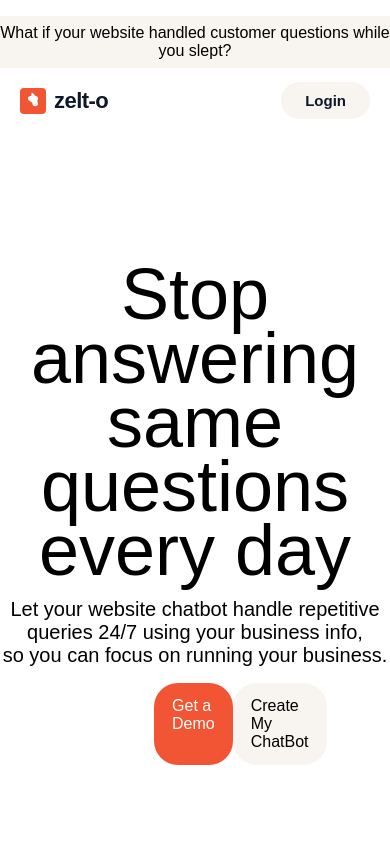
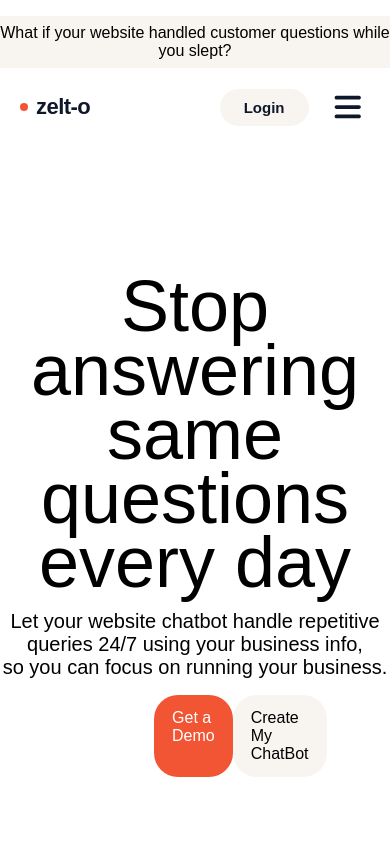
Before and after one commit to ahmadravian47/Zelt-o, a React (Vite) app in the folder app/: page / in a window 390 px wide. Shown: the top 844 px of the page. Built offline with nearby package versions, Linux system fonts and the light colour scheme; a web font is replaced by a local one.

Commit message:
Navbar responsive done

```diff
--- a/app/package.json
+++ b/app/package.json
@@ -10,6 +10,8 @@
     "preview": "vite preview"
   },
   "dependencies": {
+    "@fortawesome/free-solid-svg-icons": "^7.1.0",
+    "@fortawesome/react-fontawesome": "^3.2.0",
     "axios": "^1.13.3",
     "lucide-react": "^0.562.0",
     "react": "^19.2.0",
--- a/app/src/components/Navbar/Navbar.css
+++ b/app/src/components/Navbar/Navbar.css
@@ -4,6 +4,8 @@
   justify-content: space-between;
   padding: 20px;
   width: 100%;
+  position: relative;
+  z-index: 10;
 }
 
 /* Logo Styling */
@@ -40,6 +42,7 @@
 .nav-links a{
   color: black;
 }
+
 .nav-item {
   text-decoration: none;
   font-size: 15px;
@@ -70,9 +73,95 @@
   background-color: #f9f1e8;
 }
 
-/* Responsive: Hide links on mobile */
-@media (max-width: 768px) {
+/* Hamburger Styling */
+.hamburger {
+  display: none;
+  flex-direction: column;
+  gap: 5px;
+  background: none;
+  border: none;
+  cursor: pointer;
+  margin-left: 16px;
+  padding: 4px;
+}
+
+.hamburger span {
+  width: 25px;
+  height: 3px;
+  background-color: #0f172a;
+  border-radius: 2px;
+  transition: all 0.3s ease;
+}
+
+.hamburger.open span:nth-child(1) {
+  transform: rotate(45deg) translate(5px, 5px);
+}
+
+.hamburger.open span:nth-child(2) {
+  opacity: 0;
+}
+
+.hamburger.open span:nth-child(3) {
+  transform: rotate(-45deg) translate(5px, -5px);
+}
+
+/* Responsive */
+@media (max-width: 1000px) {
   .nav-links {
     display: none;
+    flex-direction: column;
+    position: absolute;
+    top: 70px;
+    left: 0;
+    width: 100%;
+    background-color: white;
+    padding: 16px 0;
+    box-shadow: 0 4px 6px rgba(0,0,0,0.1);
+  }
+
+  .nav-links.mobile-active {
+    display: flex;
+  }
+
+  .actions {
+    display: flex;
+    align-items: center;
+  }
+
+  .hamburger {
+    display: flex;
   }
 }
+
+
+.hamburger {
+  display: none;
+  background: none;
+  border: none;
+  cursor: pointer;
+  margin-left: 16px;
+  color: #0f172a;
+}
+
+@media (max-width: 1000px) {
+  .nav-links {
+    display: none;
+    flex-direction: column;
+    position: absolute;
+    top: 70px;
+    left: 0;
+    width: 100%;
+    background-color: white;
+    padding: 16px 0;
+    box-shadow: 0 4px 6px rgba(0,0,0,0.1);
+  }
+
+  .nav-links.mobile-active {
+    display: flex;
+  }
+
+  .hamburger {
+    display: flex;
+    font-size: 24px;
+  }
+}
--- a/app/src/components/Navbar/Navbar.jsx
+++ b/app/src/components/Navbar/Navbar.jsx
@@ -1,8 +1,11 @@
-import React from 'react';
-import {Link} from 'react-router-dom'
+import React, { useState } from 'react';
+import { Link } from 'react-router-dom';
+import { FontAwesomeIcon } from '@fortawesome/react-fontawesome';
+import { faBars, faXmark } from '@fortawesome/free-solid-svg-icons';
 import './Navbar.css';
 
 const Navbar = () => {
+  const [isMobileMenuOpen, setIsMobileMenuOpen] = useState(false);
 
   const navLinks = [
     'Products',
@@ -15,24 +18,16 @@ const Navbar = () => {
 
   return (
     <nav className="navbar">
-      {/* Left: Logo Section */}
+      {/* Logo */}
       <div className="logo-container">
         <div className="logo-icon">
-          <svg
-            viewBox="0 0 24 24"
-            width="18"
-            height="18"
-            fill="white"
-          >
-            <path d="M12 2c0 1.88-1.52 3.4-3.4 3.4C6.72 5.4 5.2 6.92 5.2 8.8c0 1.88 1.52 3.4 3.4 3.4 1.88 0 3.4-1.52 3.4-3.4 0-1.88 1.52-3.4 3.4-3.4 1.88 0 3.4 1.52 3.4 3.4 0 1.88-1.52 3.4-3.4 3.4-1.88 0-3.4 1.52-3.4 3.4 0 1.88 1.52 3.4 3.4 3.4s3.4-1.52 3.4-3.4" />
-            <path d="M17.55 11.13c-.46-1.6-1.07-3.11-1.83-4.52-1.24-2.28-2.96-4.22-4.9-5.61a.5.5 0 00-.73.55c.21 1.29.07 2.58-.41 3.75-.48 1.17-1.3 2.14-2.35 2.76a.5.5 0 00-.25.43c0 2.4 1.35 4.54 3.44 5.66.42.22.69.66.69 1.14v.1c0 1.3.73 2.47 1.89 3.03l.23.11c.96.47 2.09.24 2.81-.56.9-.99 1.51-2.25 1.76-3.64.25-1.4.13-2.8-.35-4.1z" fill="#fff"/>
-          </svg>
+          {/* Your SVG here */}
         </div>
         <span className="logo-text">zelt-o</span>
       </div>
 
-      {/* Center: Navigation Links */}
-      <div className="nav-links">
+      {/* Nav Links */}
+      <div className={`nav-links ${isMobileMenuOpen ? 'mobile-active' : ''}`}>
         {navLinks.map((link) => (
           <a key={link} href={`#${link.toLowerCase()}`} className="nav-item">
             {link}
@@ -40,9 +35,18 @@ const Navbar = () => {
         ))}
       </div>
 
-      {/* Right: Login Button */}
+      {/* Login + Hamburger */}
       <div className="actions">
         <Link className="login-button" to='/login'>Login</Link>
+        <button
+          className="hamburger"
+          onClick={() => setIsMobileMenuOpen(!isMobileMenuOpen)}
+        >
+          <FontAwesomeIcon
+            icon={isMobileMenuOpen ? faXmark : faBars}
+            size="lg"
+          />
+        </button>
       </div>
     </nav>
   );
```
Also changed, not shown: 1 other file (tests, documents, lock files or other folders).
